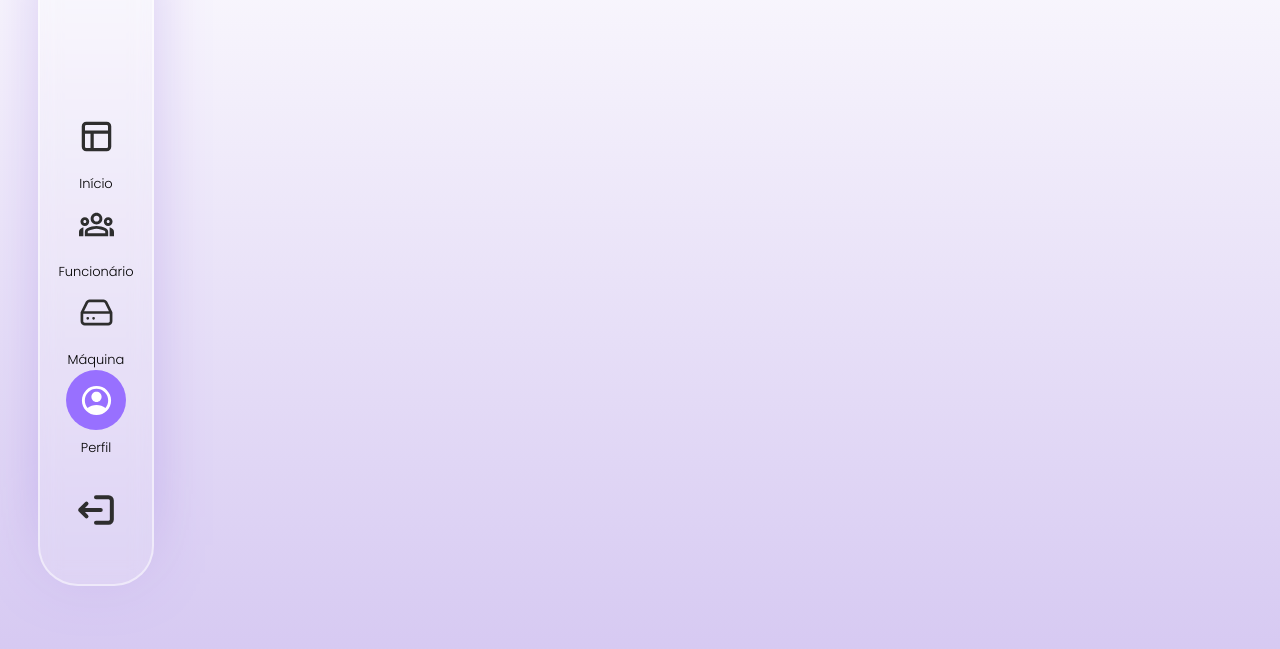
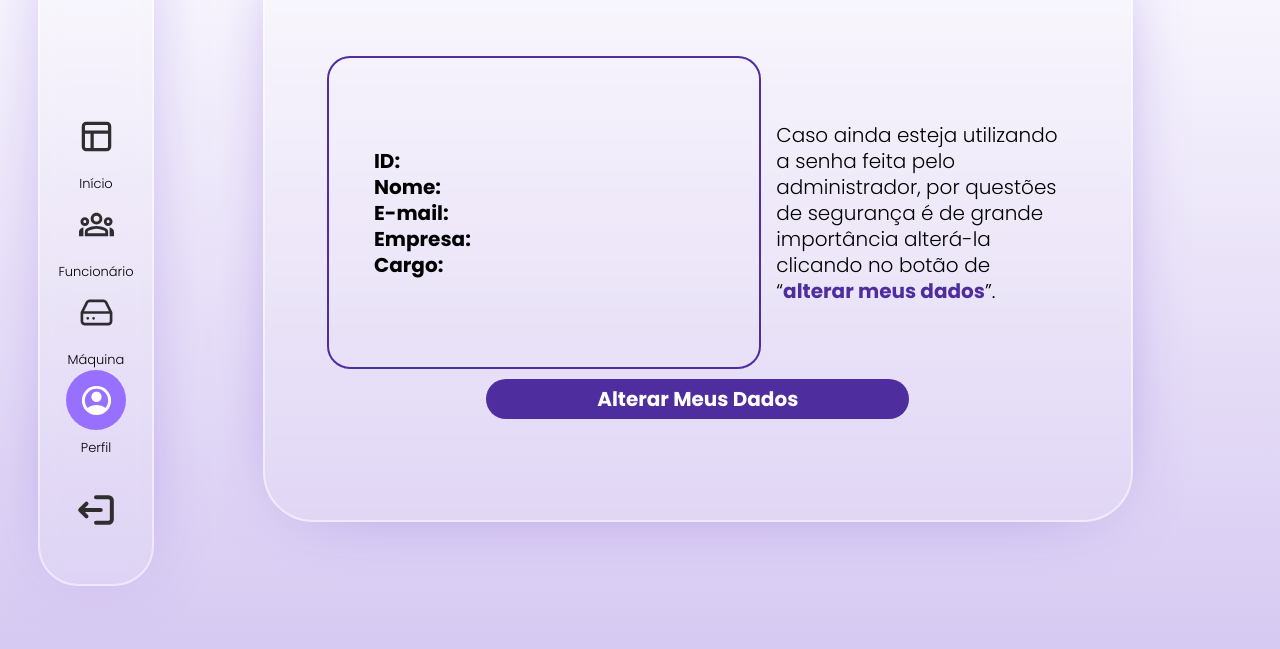
Before and after one commit to ServGuard-org/ServGuard-WebSite, a website: page public/dashboard/detalhes-funcionario.html in a window 1280 px wide. Shown: the part 151-800 px from the top of the page. Drawn offline with Linux system fonts and the light colour scheme.

Commit message:
Organização e construção do CSS na tela de detalhes funcionário

```diff
--- a/public/css/pages/dashboard/detalhes-funcionario.css
+++ b/public/css/pages/dashboard/detalhes-funcionario.css
@@ -19,7 +19,83 @@
 
         display: flex;
         align-items: center;
+        justify-content: start;
         flex-direction: column;
+
         /* background: #794ED4; */
+        & h1 {
+            text-align: start;
+        }
     }
 }
+
+.father-informacoes-da-conta {
+    width: 80%;
+    height: 80%;
+    padding: 10px;
+    gap: var(--gap2);
+
+    display: flex;
+    align-items: center;
+    justify-content: center;
+    flex-direction: column;
+
+    border-radius: 50px;
+    border: 2px solid rgba(255, 255, 255, 0.50);
+    background: rgba(255, 255, 255, 0.11);
+    box-shadow: 0px 0px 82.7px -41px #794ED4;
+    backdrop-filter: blur(3.5999999046325684px);
+}
+
+.child-informacoes-da-conta{
+    width: 90%;
+    height: 60%;
+    padding: 10px;
+
+    display: flex;
+    align-items: center;
+    justify-content: center;
+    flex-direction: row;
+
+    /* background-color: aqua; */
+
+    & h4 {
+        padding-left: 15px;
+        width: 50%;
+    }
+}
+
+.dados-perfil{
+    width: 70%;
+    height: 100%;
+    padding: 10px;
+    padding-left: 30px;
+
+    display: flex;
+    align-items: start;
+    justify-content: center;
+    flex-direction: column;
+
+    border-radius: 23px;
+    border: 2px solid var(--darked-purple);
+
+    /* background-color: yellow; */
+
+}
+
+.botao-alterar{
+    width: 50%;
+    height: 40px;
+    font-size: 20px;
+
+    border: none;
+    border-radius: 50px;
+    background-color: var(--darked-purple);
+    color: white;
+
+    transition: 400ms;
+}
+.botao-alterar:hover{
+    background-color: #FFF;
+    color: var(--darked-purple);
+}
--- a/public/css/partials/typography.css
+++ b/public/css/partials/typography.css
@@ -116,7 +116,7 @@
     }
 
     p, a{
-        font-size: 14px;
+        font-size: 19px;
         font-weight: 300;
         text-decoration: none;
     }
@@ -154,7 +154,7 @@
     }
 
     p, a{
-        font-size: 19px;
+        font-size: 16px;
         font-weight: 300;
         text-decoration: none;
     }
@@ -192,7 +192,7 @@
     }
 
     p, a{
-        font-size: 16px;
+        font-size: 14px;
         font-weight: 300;
         text-decoration: none;
     }
--- a/public/dashboard/detalhes-funcionario.html
+++ b/public/dashboard/detalhes-funcionario.html
@@ -55,7 +55,20 @@
         <!-- //// FIM NAVBAR //// -->
 
         <main>
-
+            <h1 class="bold">Informações da Conta:</h1>
+            <div class="father-informacoes-da-conta">
+                <div class="child-informacoes-da-conta">
+                    <div class="dados-perfil">
+                        <h4 class="bold">ID:</h4>
+                        <h4 class="bold">Nome:</h4>
+                        <h4 class="bold">E-mail:</h4>
+                        <h4 class="bold">Empresa:</h4>
+                        <h4 class="bold">Cargo:</h4>
+                    </div>
+                    <h4>Caso ainda esteja utilizando a senha feita pelo administrador, por questões de segurança é de grande importância alterá-la clicando no botão de “<span class="bold" style="color: var(--darked-purple);">alterar meus dados</span>”.</h4>
+                </div>
+                <button class="botao-alterar bold">Alterar Meus Dados</button>
+            </div>
         </main>
     </section>
     <!-- ----- FIM - TELA PRINCIPAL ----- -->
```
